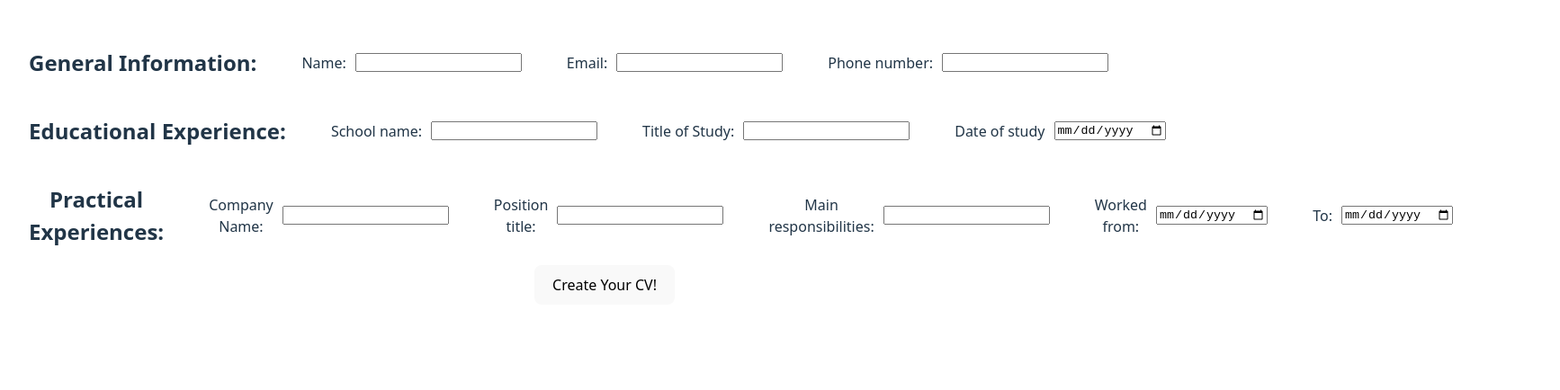
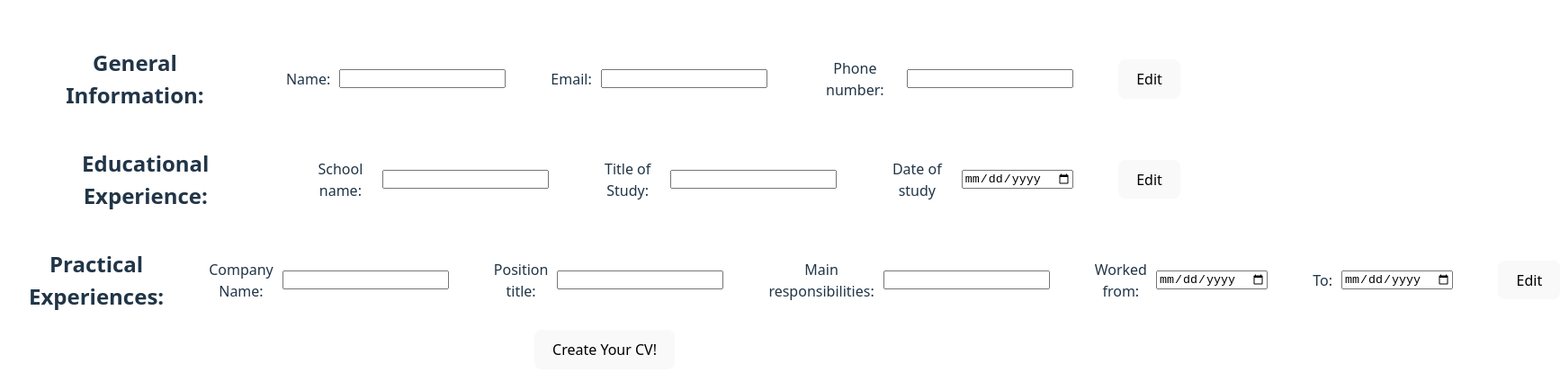
Before and after one commit to Vincde/Project-CV-Application, a React (Vite) app: page / in a window 1280 px wide. Shown: the top 434 px of the page at 90% size, 1734 px wide, since content can reach past the window. Built offline with nearby package versions, Linux system fonts and the light colour scheme.

Commit message:
feat: Add button elements to edit the three forms, but it's still missing logic

```diff
--- a/src/Education.jsx
+++ b/src/Education.jsx
@@ -31,6 +31,7 @@ function EducationalExperience({education, setEducation}) {
                 <p>Date of study</p>
                 <input type="date" onChange={(e) => handleInputChange('a', e)}/>
             </div>
+            <button>Edit</button>
         </div>
     );
 
--- a/src/GeneralInfo.jsx
+++ b/src/GeneralInfo.jsx
@@ -14,6 +14,7 @@ function GeneralInfo({info, setInfo}) {
         setInfo({...newGenInfo});
     }
 
+
     return(
         <div className='generalInfo'>
             <h2>General Information:</h2>
@@ -29,6 +30,7 @@ function GeneralInfo({info, setInfo}) {
                 <p>Phone number:</p>
                 <input type="number" onChange={(e) => handleChange('phone', e)} />
             </div>
+            <button>Edit</button>
         </div>
         );
 }
--- a/src/Practical.jsx
+++ b/src/Practical.jsx
@@ -44,7 +44,7 @@ function Practical({practice, setPractice}) {
                 <p>To:  </p>
                 <input type="date" onChange={(e) => handleChange('to', e)} />
             </div>
-
+        <button>Edit</button>
         </div>
 
     );
--- a/src/education.css
+++ b/src/education.css
@@ -1,7 +1,7 @@
 .educationalExperience{
     display: flex;
     gap: 50px;
-
+    align-items: center;
 }
 
 .educationalExperience > div {
--- a/src/generalInfo.css
+++ b/src/generalInfo.css
@@ -1,7 +1,7 @@
 .generalInfo{
     display: flex;
     gap: 50px;
-
+    align-items: center;
 }
 
 .generalInfo > div {
--- a/src/practical.css
+++ b/src/practical.css
@@ -1,7 +1,7 @@
 .practical{
     display: flex;
     gap: 50px;
-
+    align-items: center;
 }
 
 .practical > div {
```
